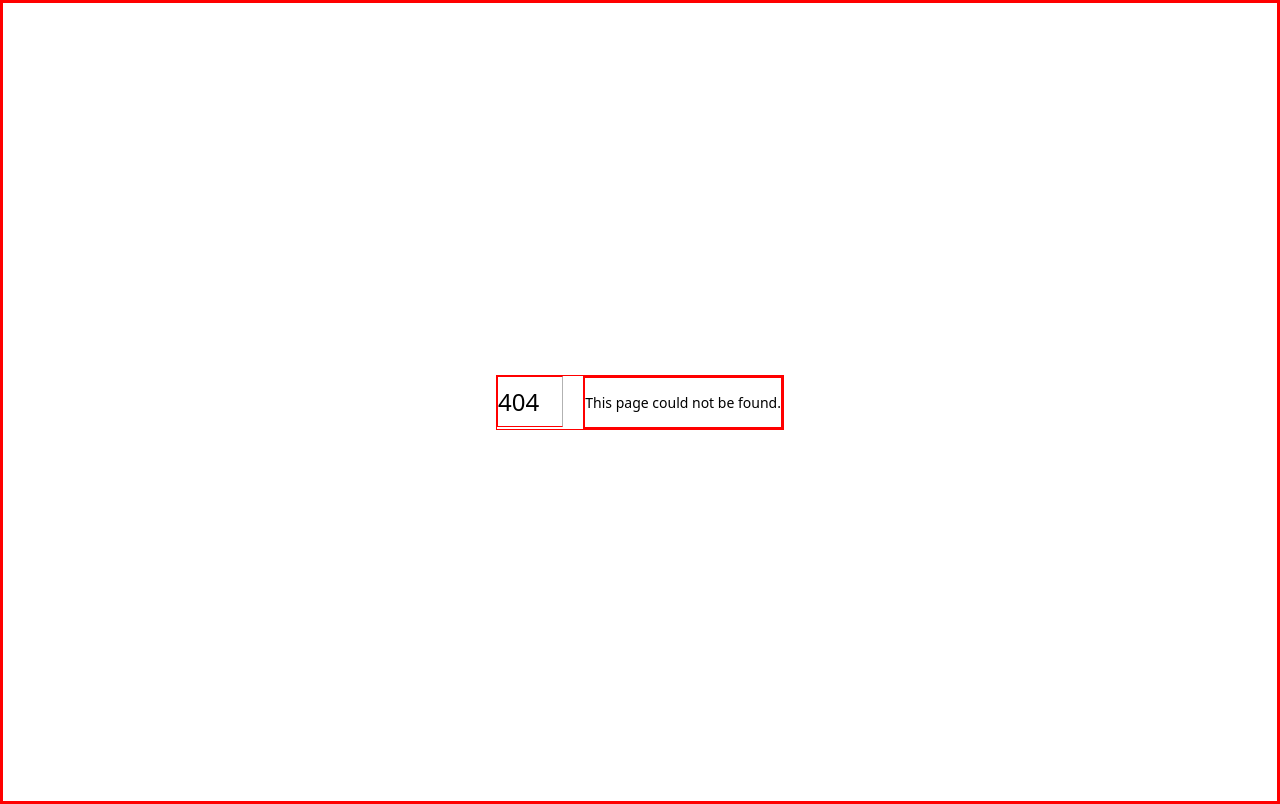
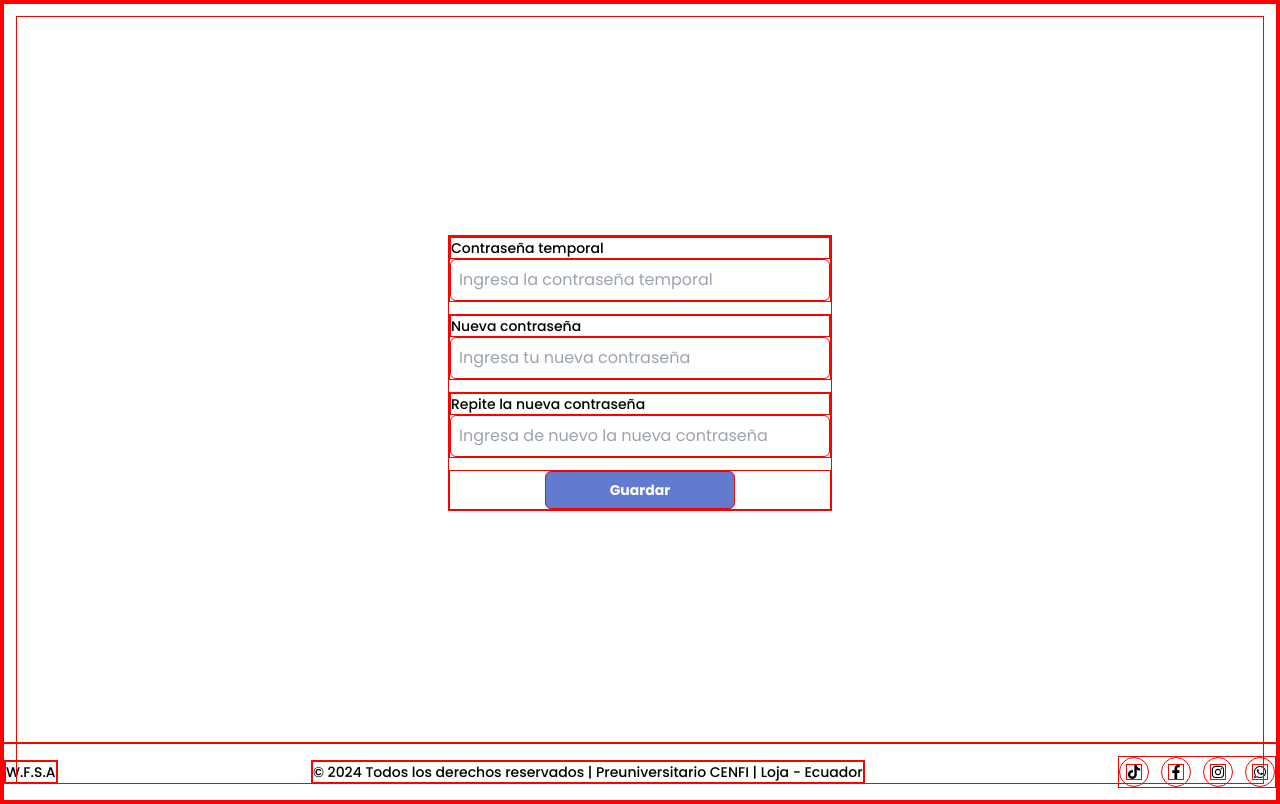
Before and after one commit to Wize6669/cenfi, a Next.js app: page /auth/1 in a window 1280 px wide. Before the commit this address had no page. Built offline with nearby package versions, Linux system fonts and the light colour scheme; no server answers.

Commit message:
feat: Implement the form to enter the new password

```diff
--- a/app/(Administration module)/admin/page.tsx
+++ b/app/(Administration module)/admin/page.tsx
@@ -2,12 +2,12 @@
 
 import Image from 'next/image';
 import Footer from '@/components/Footer';
-import { ChangeEvent, useState, FormEvent } from 'react';
-import { UserSingIn } from '@/interfaces/User';
-import axios, { AxiosError } from 'axios';
-import { useAuth } from "@/hooks/useAuth";
-import { useRouter } from "next/navigation";
-import { config } from '@/config';
+import {ChangeEvent, useState, FormEvent} from 'react';
+import {UserSingIn} from '@/interfaces/User';
+import axios, {AxiosError} from 'axios';
+import {useRouter} from "next/navigation";
+import {config} from '@/config';
+import {useAuthStore} from '@/store/auth';
 
 
 export default function LoginAdmin() {
@@ -17,13 +17,9 @@ export default function LoginAdmin() {
     password: '',
     roleId: 0,
   });
-    const {
-        authUser,
-        setAuthUser,
-        isLoggedIn,
-        setIsLoggedIn
-    } = useAuth();
+  const {setUserAuth, setIsLoggedIn} = useAuthStore();
   const HOST_BACK_END = config.NEXT_PUBLIC_HOST_BACK_END.env;
+  const router = useRouter();
 
   const handleGetDataInput = (event: ChangeEvent<HTMLInputElement>) => {
     setUser({
@@ -45,15 +41,20 @@ export default function LoginAdmin() {
 
     try {
       const response = await axios.post(`${HOST_BACK_END}/api/v1/auth/sign-in`, user);
-            const { data } = response
+      const {data} = response
       setIsLoading(prev => !prev);
+      const token = response.data.token;
+      localStorage.setItem("authToken", token);
+
+      if (response.data.changePassword) {
+        return router.push(`/auth/${response.data.id}`);
+      }
+
+      setUserAuth(data);
       setIsLoggedIn(true);
-            //setAuthUser(user);
-
-            console.log(response.data)
     } catch (error) {
       setIsLoggedIn(false);
-            setAuthUser(null);
+      setUserAuth(null);
 
       if (error instanceof AxiosError) {
         console.log(error.response?.status)
@@ -69,7 +70,7 @@ export default function LoginAdmin() {
         <div className={'flex flex-row justify-center items-center w-full'}>
           <div className={'w-1/2 flex flex-col justify-center items-center'}>
             <div className={'mb-10'}>
-                            <Image src={'/images/image-1.png'} alt={'Logo de CENFI'} width={260} height={190} />
+              <Image src={'/images/image-1.png'} alt={'Logo de CENFI'} width={260} height={190}/>
             </div>
 
             <form onSubmit={handleSubmit} className={'w-full max-w-sm'}>
@@ -85,7 +86,7 @@ export default function LoginAdmin() {
                        placeholder={'Ingresa tu email'}
                        name={'email'}
                        onChange={handleGetDataInput}
-                                    required={true} />
+                       required={true}/>
               </div>
 
               <div className={'flex flex-col mb-3'}>
@@ -95,7 +96,7 @@ export default function LoginAdmin() {
                        placeholder={'Ingresa tu contraseña'}
                        name={'password'}
                        onChange={handleGetDataInput}
-                                    required={true} />
+                       required={true}/>
               </div>
 
               <div className={'flex flex-col mb-3 w-1/2'}>
@@ -111,24 +112,25 @@ export default function LoginAdmin() {
               </div>
 
               <div className={'flex gap-1 mb-3 items-center'}>
-                                <input type={'checkbox'} name={'isRemembered'} id={'isRemembered'} />
+                <input type={'checkbox'} name={'isRemembered'} id={'isRemembered'}/>
                 <label className={'text-xs font-medium'} htmlFor={'isRemembered'}>Recuérdame por 30
                   días</label>
               </div>
 
               <button type={'submit'}
-                                className={`text-white text-sm font-bold w-full border rounded-md p-2 ${isLoading ? 'bg-[#627BCF] opacity-50 cursor-not-allowed' : 'bg-[#627BCF]'}`} disabled={isLoading}>
+                      className={`text-white text-sm font-bold w-full border rounded-md p-2 ${isLoading ? 'bg-[#627BCF] opacity-50 cursor-not-allowed' : 'bg-[#627BCF]'}`}
+                      disabled={isLoading}>
                 Iniciar sesión
               </button>
             </form>
           </div>
           <div className={'w-1/2 flex justify-center items-center'}>
-                        <Image src={'/images/image-2.png'} alt={'Icono'} width={555} height={619} />
+            <Image src={'/images/image-2.png'} alt={'Icono'} width={555} height={619}/>
           </div>
         </div>
       </div>
 
-            <Footer />
+      <Footer/>
     </div>
   );
 }
--- /dev/null
+++ b/app/auth/[id]/page.tsx
@@ -0,0 +1,162 @@
+'use client'
+
+import {useParams} from 'next/navigation';
+import Footer from "@/components/Footer";
+import {useForm} from "react-hook-form";
+import {axiosInstance} from "@/lib/axios";
+import {AxiosError} from "axios";
+import {useRouter} from "next/navigation";
+import toast from 'react-hot-toast';
+
+export default function ChangePassword() {
+  const {id} = useParams();
+  const {
+    register,
+    handleSubmit,
+    formState: {errors},
+    watch
+  } = useForm();
+  const router = useRouter();
+
+  const onSubmit = handleSubmit(async (data) => {
+    const {temporaryPassword, newPassword} = data;
+
+    const saveSettings = async () => {
+      try {
+        const response = await axiosInstance.patch(`/users/change-password/${id}`,
+          {temporaryPassword, newPassword});
+
+        if (response.status === 200) {
+          router.push('/admin');
+        }
+        console.log(response.status);
+        console.log(response.data);
+      } catch (error) {
+        if (error instanceof AxiosError) {
+          console.log(error?.response?.data)
+        }
+      }
+    }
+    await toast.promise(
+      saveSettings(),
+      {
+        loading: 'Saving...',
+        success: () => {
+          setTimeout(() => {
+            router.push('/admin');
+          }, 2500);
+          return <b>Contraseña actualizada!</b>;
+        },
+        error: <b>Could not save.</b>,
+      },{
+        duration: 2500,
+      }
+    );
+
+    // try {
+    //   const response = await axiosInstance.patch(`/users/change-password/${id}`,
+    //     {temporaryPassword, newPassword});
+    //
+    //   if (response.status === 200) {
+    //     router.push('/admin');
+    //   }
+    //   console.log(response.status);
+    //   console.log(response.data);
+    // } catch (error) {
+    //   if (error instanceof AxiosError) {
+    //     console.log(error?.response?.data)
+    //   }
+    // }
+
+  });
+
+  return (
+    <div className={'flex flex-col min-h-screen'}>
+      <div className={'flex-grow flex justify-center items-center'}>
+        <form onSubmit={onSubmit} className={'w-full max-w-sm'}>
+          <div className={'flex flex-col mb-3'}>
+            <label className={'text-sm font-medium'} htmlFor={'temporaryPassword'}>Contraseña
+              temporal</label>
+            <input className={'border rounded-md p-2'}
+                   type={'password'}
+                   placeholder={'Ingresa la contraseña temporal'}
+                   id={'temporaryPassword'}
+                   {...register("temporaryPassword", {
+                     required: {
+                       value: true,
+                       message: "Contraseña temporal es requerida*",
+                     },
+                     minLength: {
+                       value: 3,
+                       message:
+                         "La contraseña debe tener un mínimo de 5 caracteres",
+                     },
+                   })}/>
+            {errors.temporaryPassword && errors.temporaryPassword.message && (
+              <span className={"text-red-500 text-sm"}>
+                      {errors.temporaryPassword.message.toString()}
+                    </span>
+            )}
+          </div>
+
+          <div className={'flex flex-col mb-3'}>
+            <label className={'text-sm font-medium'} htmlFor={'newPassword'}>Nueva contraseña</label>
+            <input className={'border rounded-md p-2'}
+                   type={'password'}
+                   placeholder={'Ingresa tu nueva contraseña'}
+                   id={'newPassword'}
+                   {...register("newPassword", {
+                     required: {
+                       value: true,
+                       message: "Contraseña es requerida*",
+                     },
+                     minLength: {
+                       value: 3,
+                       message:
+                         "La contraseña debe tener un mínimo de 5 caracteres",
+                     },
+                   })}/>
+            {errors.newPassword && errors.newPassword.message && (
+              <span className={"text-red-500 text-sm"}>
+                      {errors.newPassword.message.toString()}
+                    </span>
+            )}
+          </div>
+
+          <div className={'flex flex-col mb-3'}>
+            <label className={'text-sm font-medium'} htmlFor={'newPasswordConfirmation'}>Repite la nueva
+              contraseña</label>
+            <input className={'border rounded-md p-2'}
+                   type={'password'}
+                   placeholder={'Ingresa de nuevo la nueva contraseña'}
+                   id={'newPasswordConfirmation'}
+                   {...register("newPasswordConfirmation", {
+                     required: {
+                       value: true,
+                       message: "Confirmar Contraseña es requerido*",
+                     },
+                     validate: (value) =>
+                       value === watch("newPassword") ||
+                       "Las constraseñas no coinciden",
+                   })}
+            />
+            {errors.newPasswordConfirmation && errors.newPasswordConfirmation.message && (
+              <span className={"text-red-500 text-sm"}>
+                      {errors.newPasswordConfirmation.message.toString()}
+                    </span>
+            )}
+          </div>
+
+          <div className={'flex flex-col justify-center items-center'}>
+            <button type={'submit'}
+                    className={'text-white text-sm font-bold w-1/2 border rounded-md p-2 bg-[#627BCF]'}>
+              Guardar
+            </button>
+          </div>
+        </form>
+      </div>
+
+      <Footer/>
+    </div>
+  );
+}
--- a/app/layout.tsx
+++ b/app/layout.tsx
@@ -1,7 +1,8 @@
-import type { Metadata } from "next";
+import type {Metadata} from "next";
 import "./globals.css";
 import {Poppins} from "next/font/google";
 import React from "react";
+import {Toaster} from 'react-hot-toast';
 
 const poppins = Poppins({
   weight: ['300', '400', '500', '600', '700'],
@@ -22,6 +23,8 @@ export default function RootLayout({
   return (
     <html lang="es">
     <body className={poppins.className}>{children}</body>
+    <Toaster position="top-center"
+             reverseOrder={false}/>
     </html>
   );
 }
--- a/components/DashboardAdmin.tsx
+++ b/components/DashboardAdmin.tsx
@@ -1,6 +1,6 @@
-import { useAuth } from "@/hooks/useAuth";
-import React, { useState, useEffect } from "react";
-import { useRouter } from "next/navigation";
+import {useAuth} from "@/hooks/useAuth";
+import React, {useState, useEffect} from "react";
+import {useRouter} from "next/navigation";
 
 export default function DashboardAdmin() {
   const {
@@ -24,17 +24,17 @@ export default function DashboardAdmin() {
     }
   }, [isLoggedIn, router]);
 
-    const handleLogIn = (event: React.MouseEvent<HTMLButtonElement>) => {
-        event.preventDefault();
-        setIsLoggedIn(true);
-        setAuthUser({
-            name: "Will",
-            lastName: "Zapata",
-            email: "will@example.com",
-            roleId: 1,
-            roleName: "admin",
-        });
-    }
+  // const handleLogIn = (event: React.MouseEvent<HTMLButtonElement>) => {
+  //   event.preventDefault();
+  //   setIsLoggedIn(true);
+  //   setAuthUser({
+  //     name: "Will",
+  //     lastName: "Zapata",
+  //     email: "will@example.com",
+  //     roleId: 1,
+  //     roleName: "admin",
+  //   });
+  // }
 
   const handleLogOut = (event: React.MouseEvent<HTMLButtonElement>) => {
     event.preventDefault();
@@ -60,9 +60,9 @@ export default function DashboardAdmin() {
         Log out
       </button>
 
-            <button onClick={handleLogIn}>
-                Log in
-            </button>
+      {/*<button onClick={handleLogIn}>*/}
+      {/*  Log in*/}
+      {/*</button>*/}
     </>
   );
 }
--- a/lib/axios.ts
+++ b/lib/axios.ts
@@ -3,11 +3,11 @@ import { config } from '@/config';
 
 const HOST_BACK_END = config.NEXT_PUBLIC_HOST_BACK_END.env;
 
-const instanceAxios = axios.create({
+const axiosInstance = axios.create({
   baseURL: `${HOST_BACK_END}/api/v1`
 });
 
-const axiosInterceptorJWT = instanceAxios.interceptors.request.use(config => {
+axiosInstance.interceptors.request.use(config => {
   const authToken = localStorage.getItem('authToken');
   if (!authToken) {
     window.alert('Error axios interceptor');
@@ -16,6 +16,6 @@ const axiosInterceptorJWT = instanceAxios.interceptors.request.use(config => {
   config.headers.Authorization = `Bearer ${authToken}`;
 
   return config;
-  })
+});
 
-export { axiosInterceptorJWT }
+export { axiosInstance };
--- a/package.json
+++ b/package.json
@@ -14,6 +14,7 @@
     "next": "14.2.5",
     "react": "^18",
     "react-dom": "^18",
+    "react-hook-form": "^7.52.2",
     "react-icons": "^5.3.0"
   },
   "devDependencies": {
```
Also changed, not shown: app/login/page.tsx (+5 -5 lines), app/page.tsx (+6 -6 lines), store/auth.ts (+18 -16 lines), components/Footer.tsx (indentation only), 2 other files (tests, documents, lock files or other folders). Lines whose indentation alone changed are shown as unchanged.
